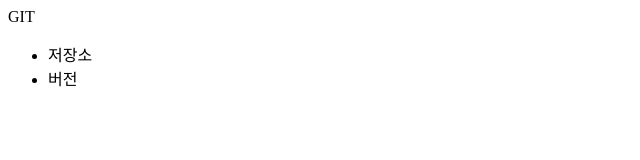
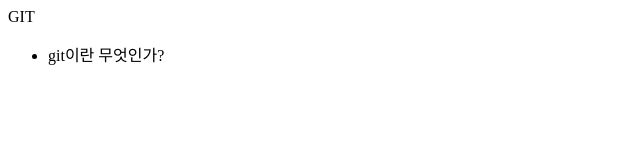
Before and after one commit to nfamily5/pratice, a plain HTML site: page index.html in a window 1280 px wide. Shown: the whole page, without its empty margins (0-640 px from the left). Drawn offline with Linux system fonts and the light colour scheme.

Commit message:
git이란 무엇인가 li 태그 추가

```diff
--- a/index.html
+++ b/index.html
@@ -5,8 +5,7 @@
         GIT
     </header>
     <ul>
-        <li>저장소</li>
-        <li>버전</li>
+<li>git이란 무엇인가?</li>
     </ul>
 </body>
 </html>
```
